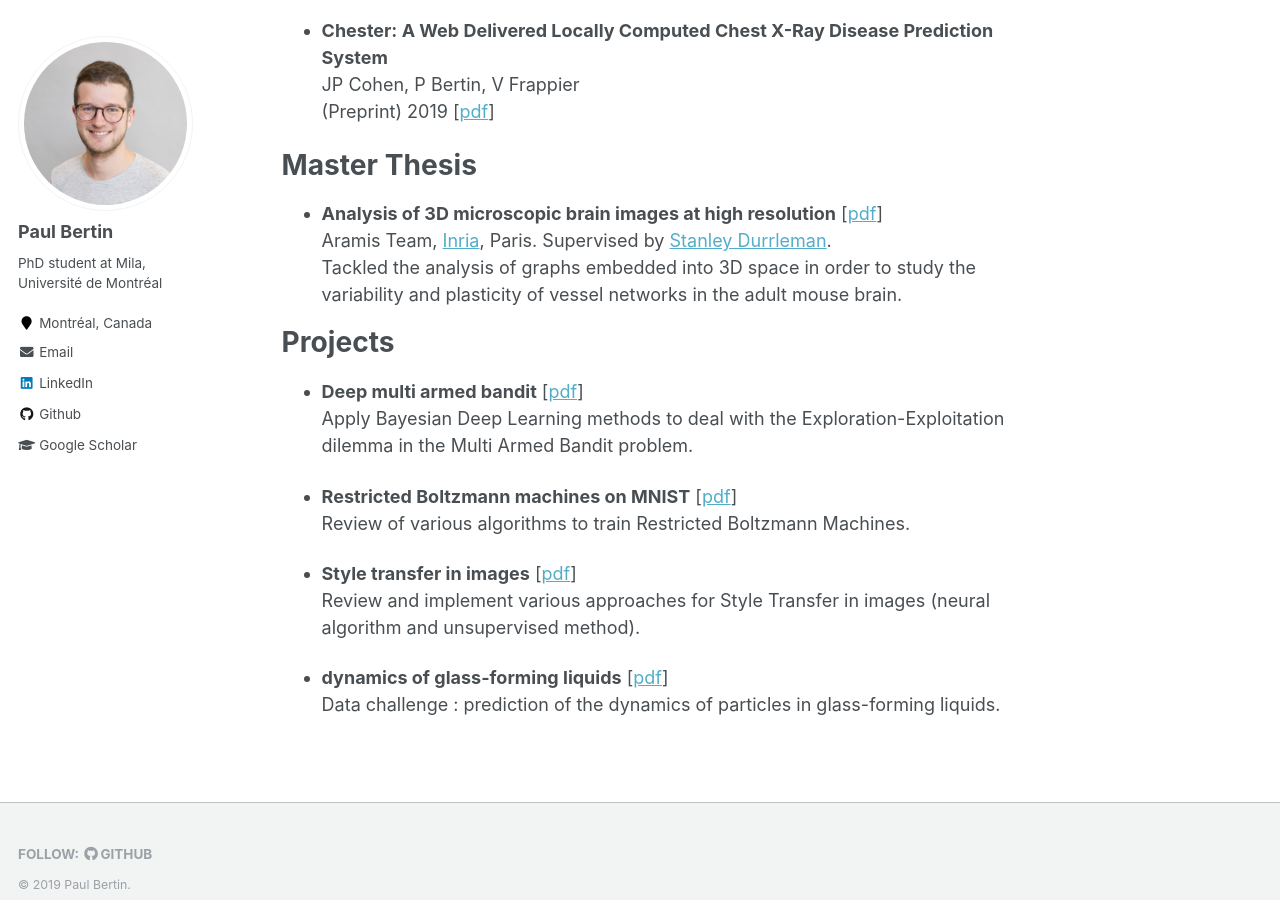
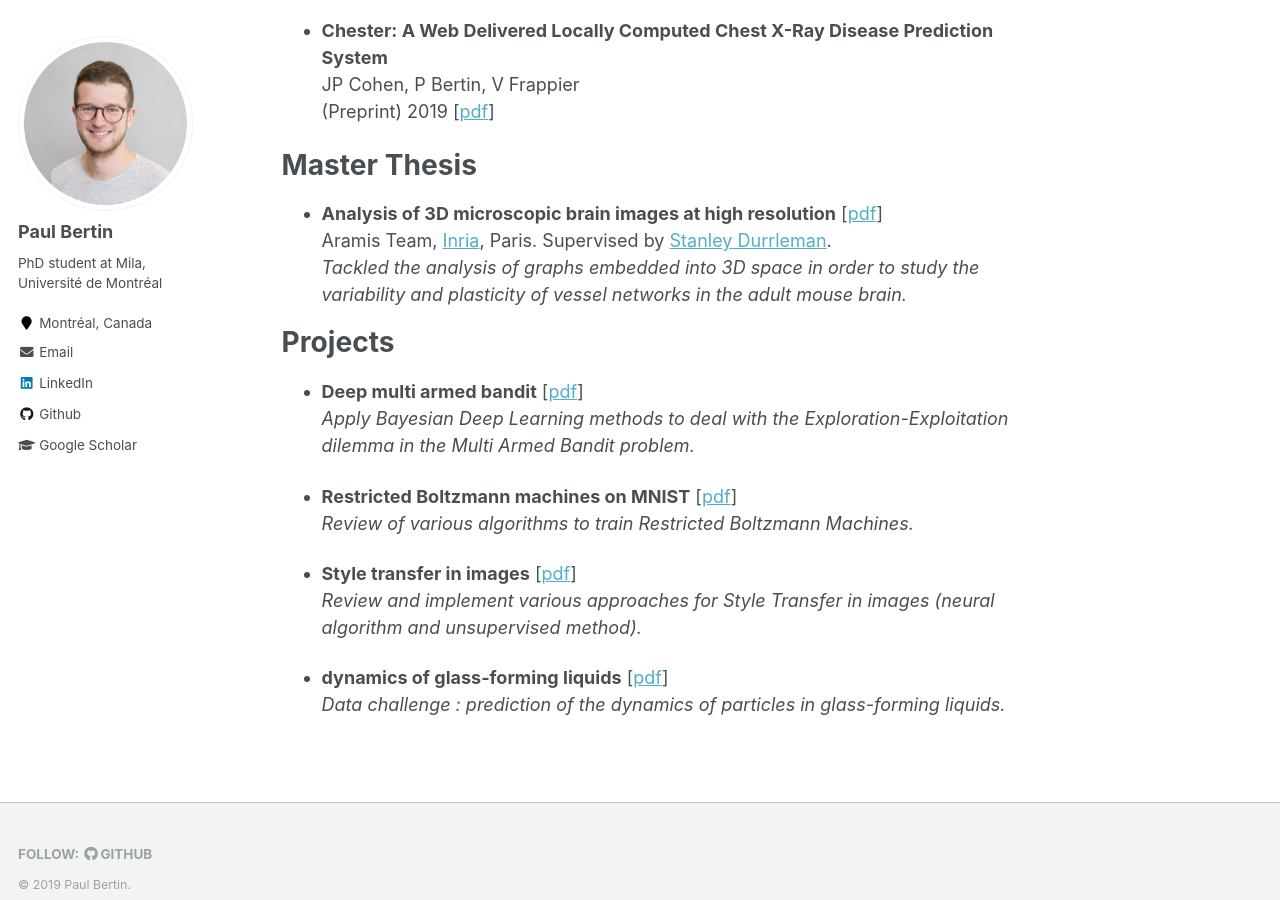
Before and after one commit to Bertinus/Bertinus.github.io, a Jekyll site: the page built from _pages/about.md, in a window 1280 px wide and 900 px high, scrolled down 705 px. Built offline with Jekyll 4.4.1, drawn with Linux system fonts in a browser that asks for light colours.

Commit message:
Edited main page

```diff
--- a/_pages/about.md
+++ b/_pages/about.md
@@ -32,18 +32,18 @@ JP Cohen, P Bertin, V Frappier \\
 
 - **Analysis of 3D microscopic brain images at high resolution** [[pdf](https://Bertinus.github.io/files/icm_report.pdf)] \\
 Aramis Team, [Inria](https://www.inria.fr/en/centre/paris), Paris. Supervised by [Stanley Durrleman](https://who.rocq.inria.fr/Stanley.Durrleman/). \\
-Tackled the analysis of graphs embedded into 3D space in order to study the variability and plasticity of vessel networks in the adult mouse brain.
+*Tackled the analysis of graphs embedded into 3D space in order to study the variability and plasticity of vessel networks in the adult mouse brain.*
 
 # Projects
 
 - **Deep multi armed bandit** [[pdf](https://Bertinus.github.io/files/deepMAB_report.pdf)] \\
-Apply Bayesian Deep Learning methods to deal with the Exploration-Exploitation dilemma in the Multi Armed Bandit problem.
+*Apply Bayesian Deep Learning methods to deal with the Exploration-Exploitation dilemma in the Multi Armed Bandit problem.*
 
 - **Restricted Boltzmann machines on MNIST** [[pdf](https://Bertinus.github.io/files/PGM_report.pdf)] \\
-Review of various algorithms to train Restricted Boltzmann Machines.
+*Review of various algorithms to train Restricted Boltzmann Machines.*
 
 - **Style transfer in images** [[pdf](https://Bertinus.github.io/files/style_transfer_report.pdf)] \\
-Review and implement various approaches for Style Transfer in images (neural algorithm and unsupervised method).
+*Review and implement various approaches for Style Transfer in images (neural algorithm and unsupervised method).*
 
 - **dynamics of glass-forming liquids** [[pdf](https://Bertinus.github.io/files/glass_dynamics_report.pdf)] \\
-Data challenge : prediction of the dynamics of particles in glass-forming liquids.
+*Data challenge : prediction of the dynamics of particles in glass-forming liquids.*
```
